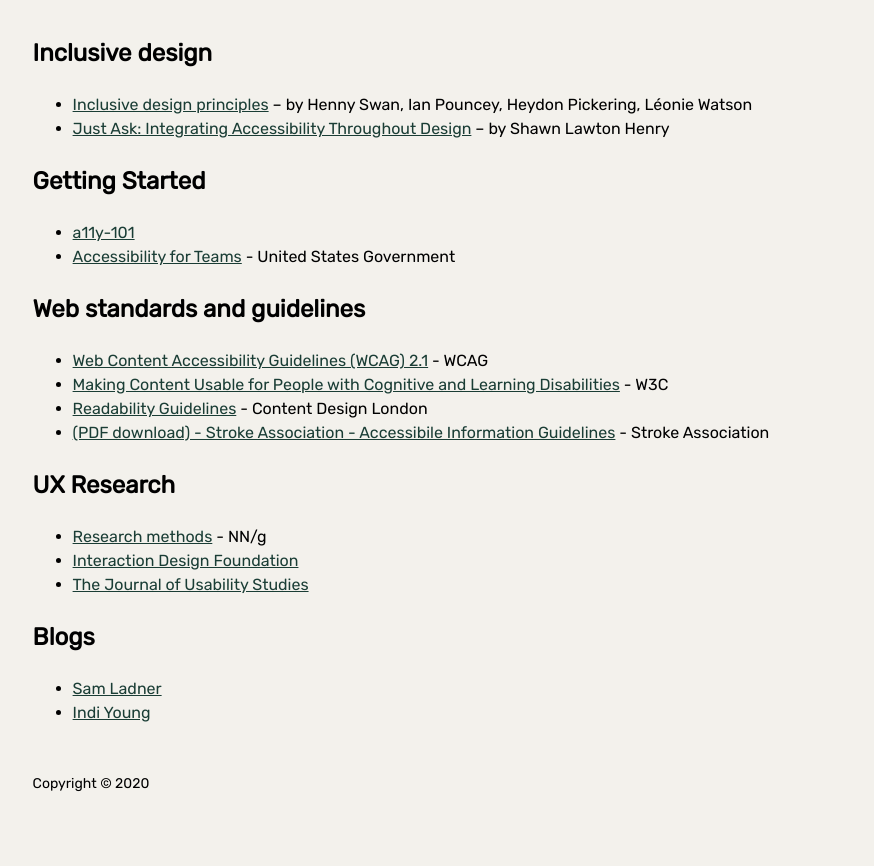
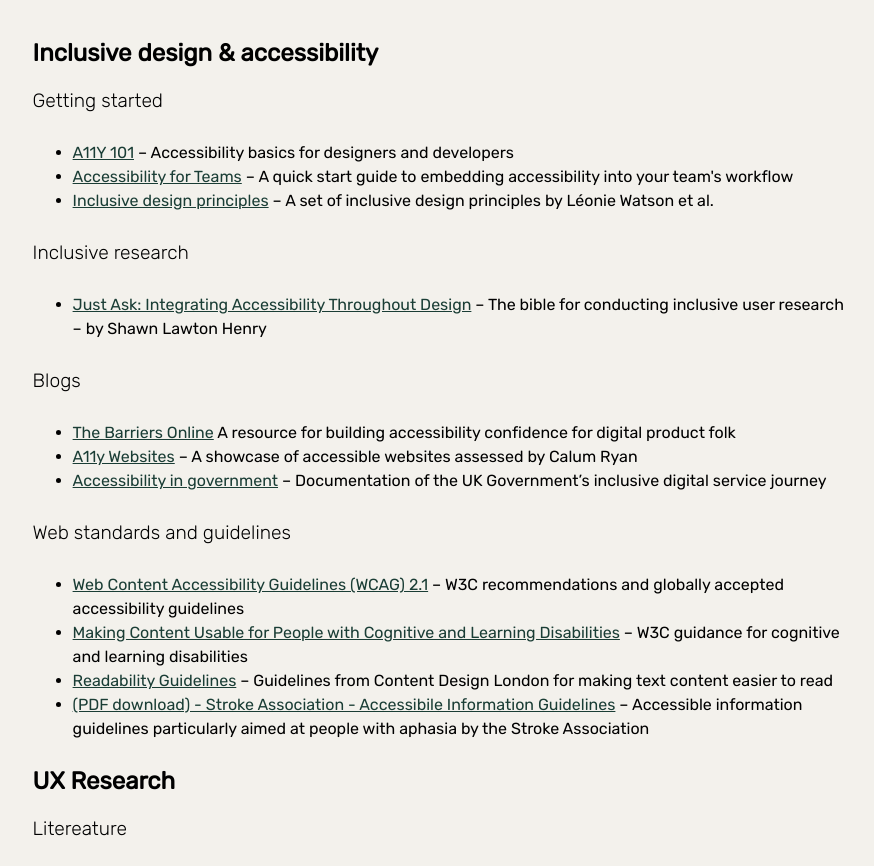
Before and after one commit to briangrellmann/personal-site, a plain HTML site: page resources.html in a window 1280 px wide. Shown: the part 78-944 px from the top of the page, without its empty margins (201-1075 px from the left). Before the commit the page ends 888 px from the top, so only its background shows below. Drawn offline with Linux system fonts and the light colour scheme.

Commit message:
Site updates 15th Jan 2021
Uploaded files.

```diff
--- a/about-me.html
+++ b/about-me.html
@@ -7,6 +7,10 @@
         About me - Brian Grellmann
     </title>
     <meta name="Description" content="About me – Brian Grellmann">
+
+    <link rel="icon" type="image/ico" href="/assets/favicon/favicon.ico" />
+    <link rel="apple-touch-icon" href="/assets/favicon/apple-touch-icon.png" />
+    <link rel="manifest" href="/assets/favicon/site.webmanifest" />
 
     <link rel="preconnect" href="https://fonts.gstatic.com">
     <link href="https://fonts.googleapis.com/css2?family=Rubik:ital,wght@0,300;0,400;1,300&display=swap" rel="stylesheet">
@@ -42,10 +46,10 @@
         <section class="block">
 
             <h2>My approach</h2>
-            <p>I work collaboratively to help teams and stakeholders understand their users and their needs. I advocate for inclusive user-centred design processes that put real users and users with diverse access needs at the heart of every project.</p>
+            <p>I work collaboratively to help teams and stakeholders understand their users and their needs. I advocate for inclusive user-centred design processes that put real users and people with diverse access needs at the heart of every project.</p>
 
             <h2>Common methods</h2>
-            <p>As a user experience researcher, I design studies that elicit the insight that teams need to have confidence in their decisions. I use a number of qualitative research methods including: depth interviews, usability studies, card sorting, contextual inquiry, co-design, and inspection methods.</p>
+            <p>As a user experience researcher, I design studies that elicit the insight that teams need to have confidence in their decisions. I use a number of qualitative research methods including: depth interviews, usability studies, card sorting, contextual inquiry, co-design, and inspection methods to name a few.</p>
 
             <p>When it comes to accessibility, I conduct manual audits, test with assistive technologies, and conduct user research with people who have different access needs. I’m interested in democratising accessibility skills so that product teams can design, build and produce with accessibility in mind. To do this, I run practical and hands-on training for various accessibility skills and concepts.</p>
 
@@ -54,17 +58,16 @@
             <h2>More about me</h2>
             <p>I started my design career as a graphic designer working on corporate communications and brand identity, before making the transition to interaction design and user experience. I have worked on projects across academia, corporate, and non-profit clients in both agency and in-house settings.</p>
 
-            <p>I did my undergraduate degree at the University of British Columbia and hold a Masters in Human-Computer Interaction Design (MSc HCID) from City, University of London.</p>
+            <p>I did my undergraduate degree at the University of British Columbia and my Masters in Human-Computer Interaction Design (MSc HCID) at City, University of London.</p>
 
             <p>I have been in the UK for nearly a decade now. I love the outdoors and playing tennis whenever the courts are dry.</p>
 
         </section>
 
-
     </main>
 
     <footer>
-        <p>Copyright &copy; 2020</p>
+        <p>Copyright &copy; 2021</p>
     </footer>
 
 </body>
--- a/resources.html
+++ b/resources.html
@@ -7,6 +7,10 @@
         Resources - Brian Grellmann
     </title>
     <meta name="Description" content="Resources – Brian Grellmann">
+
+    <link rel="icon" type="image/ico" href="/assets/favicon/favicon.ico" />
+    <link rel="apple-touch-icon" href="/assets/favicon/apple-touch-icon.png" />
+    <link rel="manifest" href="/assets/favicon/site.webmanifest" />
 
     <link rel="preconnect" href="https://fonts.gstatic.com">
     <link href="https://fonts.googleapis.com/css2?family=Rubik:ital,wght@0,300;0,400;1,300&display=swap" rel="stylesheet">
@@ -41,51 +45,62 @@
 
         <section class="block">
 
-            <h2>Inclusive design</h2>
+            <h2>Inclusive design & accessibility</h2>
+
+            <h3>Getting started</h3>
 
             <ul>
                 <li>
-                    <a href="https://inclusivedesignprinciples.org/">Inclusive design principles</a> – by Henny Swan, Ian Pouncey, Heydon Pickering, Léonie Watson
+                    <a href="https://a11y-101.com/">A11Y 101</a> – Accessibility basics for designers and developers
                 </li>
                 <li>
-                    <a href="http://www.uiaccess.com/accessucd/evaluate.html">Just Ask: Integrating Accessibility Throughout Design</a> – by Shawn Lawton Henry
+                    <a href="https://accessibility.digital.gov/">Accessibility for Teams</a> – A quick start guide to embedding accessibility into your team's workflow
+                </li>
+                <li>
+                    <a href="https://inclusivedesignprinciples.org/">Inclusive design principles</a> – A set of inclusive design principles by Léonie Watson et al.
                 </li>
             </ul>
+            <h3>Inclusive research</h3>
+                <ul>
+                    <li><a href="http://www.uiaccess.com/accessucd/evaluate.html">Just Ask: Integrating Accessibility Throughout Design</a> – The bible for conducting inclusive user research – by Shawn Lawton Henry</a></li>
+                </ul>
 
-            <h2>Getting Started</h2>
+            <h3>Blogs</h3>
+                <ul>
+                    <li><a href="https://thebarriers.online/">The Barriers Online</a> A resource for building accessibility confidence for digital product folk</a></li>
+                    <li><a href="https://www.a11ywebsites.com/">A11y Websites</a> – A showcase of accessible websites assessed by Calum Ryan</a></li>
+                    <li><a href="https://accessibility.blog.gov.uk/">Accessibility in government</a> – Documentation of the UK Government’s inclusive digital service journey</a></li>
+                </ul>
+
+            <h3>Web standards and guidelines</h3>
             <ul>
-                <li><a href="https://a11y-101.com/">a11y-101</a></li>
-                <li><a href="https://accessibility.digital.gov/">Accessibility for Teams</a> - United States Government</a></li>
-            </ul>
-
-            <h2>Web standards and guidelines</h2>
-            <ul>
-                <li><a href="https://www.w3.org/TR/WCAG21/">Web Content Accessibility Guidelines (WCAG) 2.1</a> - WCAG</li>
-                <li><a href="https://www.w3.org/TR/coga-usable/">Making Content Usable for People with Cognitive and Learning Disabilities</a> - W3C</li>
-                <li><a href="https://readabilityguidelines.co.uk/">Readability Guidelines</a> - Content Design London</li>
-                <li><a href="https://www.stroke.org.uk/sites/default/files/accessible_information_guidelines.pdf1_.pdf">(PDF download) - Stroke Association - Accessibile Information Guidelines</a> - Stroke Association</li>
+                <li><a href="https://www.w3.org/TR/WCAG21/">Web Content Accessibility Guidelines (WCAG) 2.1</a> – W3C recommendations and globally accepted accessibility guidelines</li>
+                <li><a href="https://www.w3.org/TR/coga-usable/">Making Content Usable for People with Cognitive and Learning Disabilities</a> – W3C guidance for cognitive and learning disabilities</li>
+                <li><a href="https://readabilityguidelines.co.uk/">Readability Guidelines</a> – Guidelines from Content Design London for making text content easier to read</li>
+                <li><a href="https://www.stroke.org.uk/sites/default/files/accessible_information_guidelines.pdf1_.pdf">(PDF download) - Stroke Association - Accessibile Information Guidelines</a> – Accessible information guidelines particularly aimed at people with aphasia by the Stroke Association</li>
             </ul>
 
             <h2>UX Research</h2>
+            <h3>Litereature</h3>
             <ul>
-                <li><a href="https://www.nngroup.com/topic/research-methods/">Research methods</a> - NN/g</a></li>
-                <li><a href="https://www.interaction-design.org/literature">Interaction Design Foundation</a></li>
-                <li><a href="https://uxpajournal.org/">The Journal of Usability Studies</a></li>
+                <li><a href="https://www.nngroup.com/topic/research-methods/">NN/g Nielsen Norman Group</a> - Articles and videos on research methods </a></li>
+                <li><a href="https://www.interaction-design.org/literature">Interaction Design Foundation</a> - One of the biggest and most authoritative libraries for user experience </li>
+                <li><a href="https://uxpajournal.org/">The Journal of Usability Studies</a> – Peer-reviewed online publication dedicated to user experience design and evaluation </li>
             </ul>
 
-            <h2>Blogs</h2>
+            <h3>Blogs</h3>
             <ul>
-                <li><a href="https://www.samladner.com/">Sam Ladner</a></li>
-                <li><a href="https://indiyoung.com/essays-talks/">Indi Young</a></li>
+
+                <li><a href="https://indiyoung.com/essays-talks/">Indi Young</a> – Essays on cognitive empathy, demographic assumptions, and software design</li>
+  <li><a href="https://jnd.org/">Don Norman</a> – Thought leadership essays and articles from the co-founder of NN/g </li>
+  <li><a href="https://www.billbuxton.com/">Bill Buxton</a> – Columns and essays from Partner Researcher at Microsoft Research </li>
             </ul>
 
         </section>
-
-
     </main>
 
     <footer>
-        <p>Copyright &copy; 2020</p>
+        <p>Copyright &copy; 2021</p>
     </footer>
 
 </body>
```
Also changed, not shown: index.html (+6 -2 lines), assets/favicon/android-chrome-192x192.png (added), assets/favicon/android-chrome-512x512.png (added), assets/favicon/apple-touch-icon.png (added), assets/favicon/favicon-16x16.png (added), assets/favicon/favicon-32x32.png (added), assets/favicon/favicon.ico (added), assets/favicon/site.webmanifest (added).
